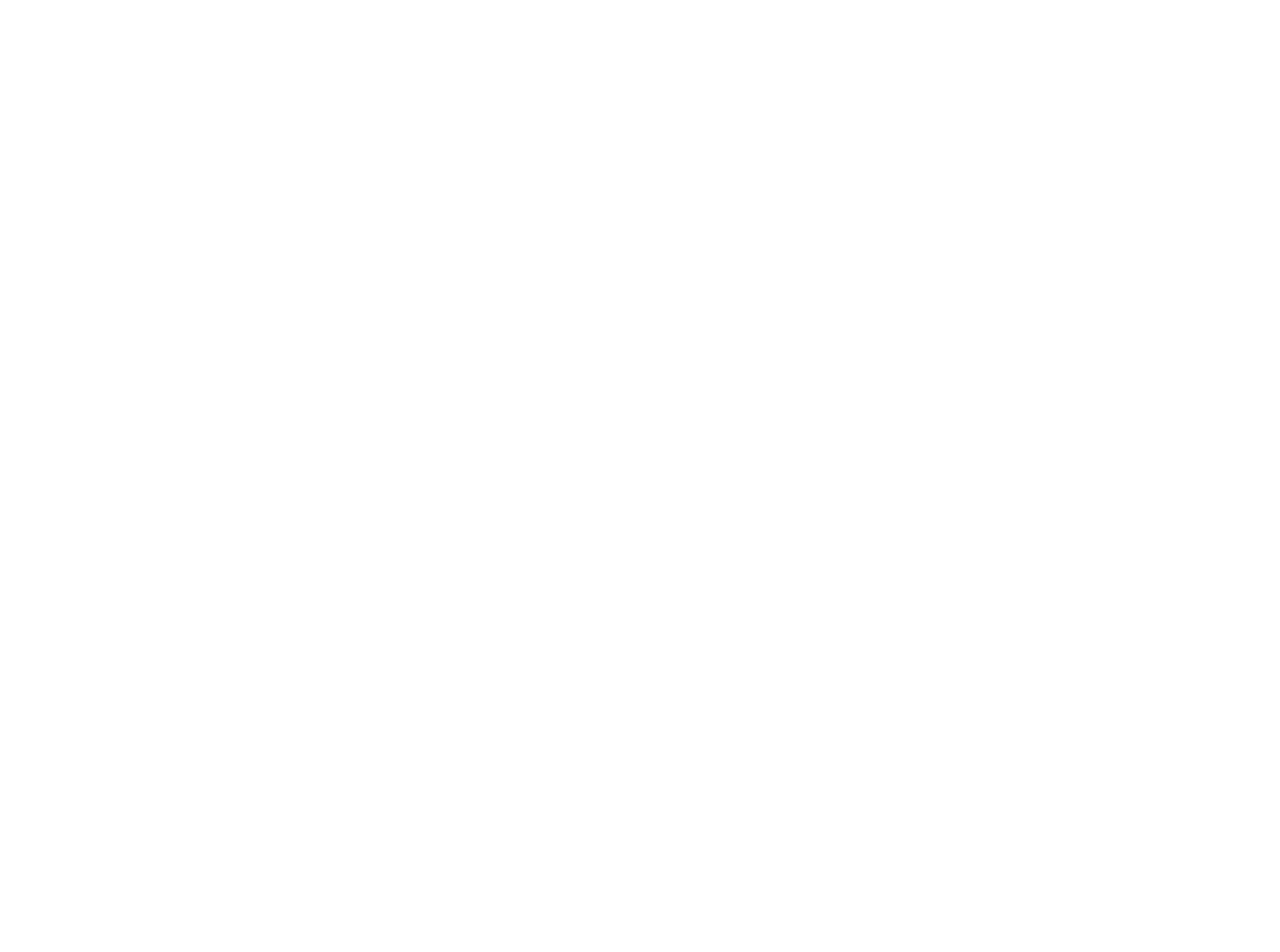
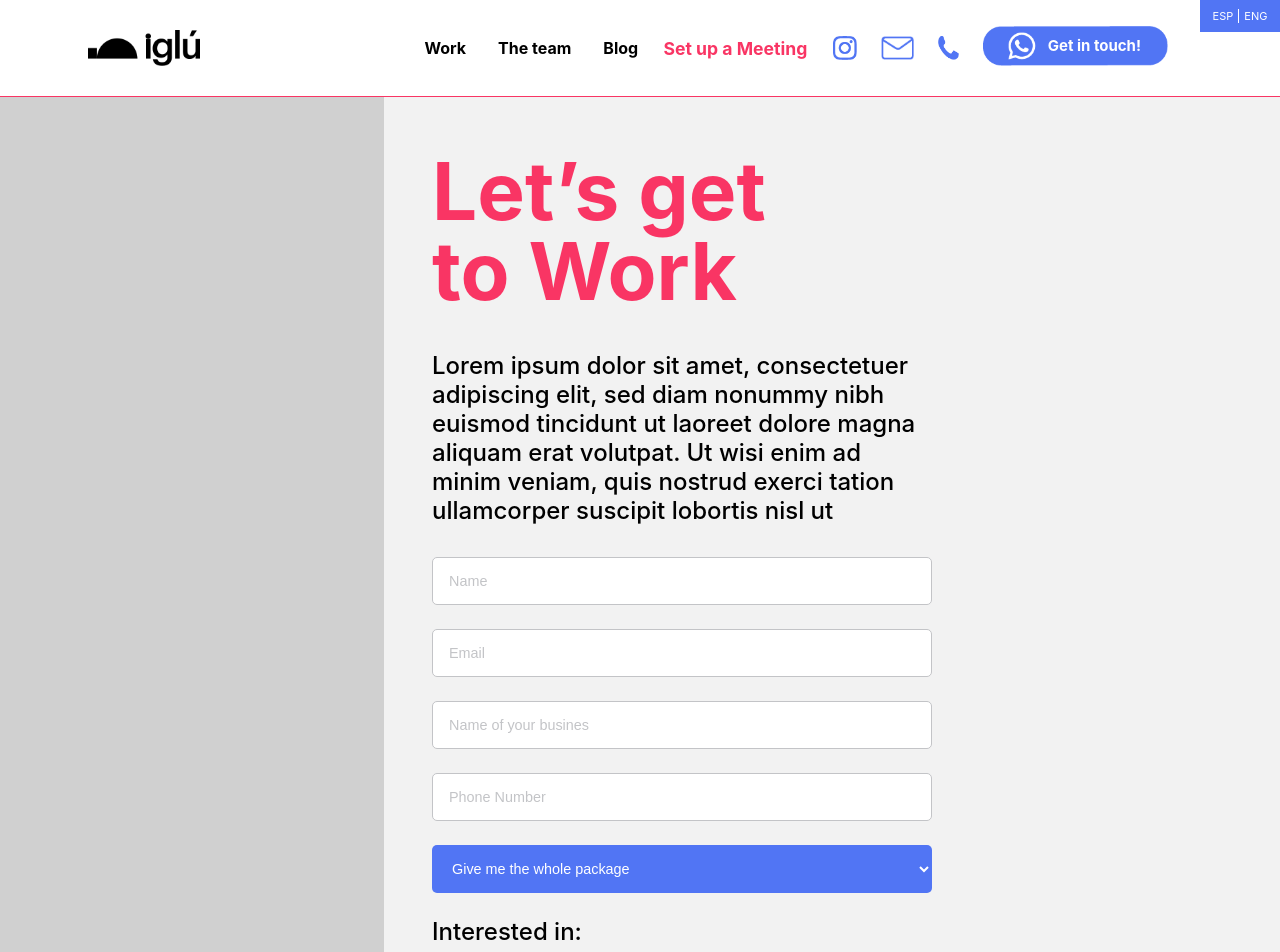
Before and after one commit to Javier-Cordobaq/Iglu, a React (Create React App) app in the folder client/: page /meting in a window 1280 px wide. Before the commit this address had no page. Shown: the top 952 px of the page. Before the commit the page ends 800 px from the top, so only its background shows below. Built offline with nearby package versions, Linux system fonts and the light colour scheme.

Commit message:
SetMeeting-LogIn

```diff
--- a/client/src/App.js
+++ b/client/src/App.js
@@ -2,15 +2,24 @@ import './App.css';
 import PaginaInicial from './components/PaginaInicial/PaginaInicial';
 import LandingWork from './components/LandingWork/LandingWork';
 import LandingTheTeam from './components/LandingTheTeam/LandingTheTeam';
+import SubirProductos from './components/SubirProductos/SubirProductos';
+import Meeting from './components/Meeting/Meeting';
+import LogIn from './components/LogIn/LogIn';
 import { Routes, Route } from 'react-router-dom'
+import { useSelector } from 'react-redux';
 
 function App() {
+
+  const login = useSelector(c => c.login)
+
   return (
     <div className="App">
       <Routes>
         <Route exact path='/' element={<PaginaInicial/>} />
         <Route exact path='/work' element={<LandingWork/>}/>
         <Route exact path='/team' element={<LandingTheTeam/>}/>
+        <Route exact path='/meting' element={<Meeting/>}/>
+        <Route exact path='/admin' element={login.length === 0 ? <LogIn/> : <SubirProductos/>} />
       </Routes>
     </div>
   );
--- /dev/null
+++ b/client/src/components/LogIn/LogIn.jsx
@@ -0,0 +1,61 @@
+import React, { useState } from 'react'
+import style from '../LogIn/LogIn.module.css'
+import Logo from '../../imagenes/logo.png'
+import { useDispatch } from 'react-redux';
+import { logIn } from '../../redux/actions';
+
+const LogIn = () => {
+
+    const [state, setState] = useState({
+        email: "",
+        password: ""
+    })
+
+    const dispatch = useDispatch()
+
+    const handleChange = (e) => {
+        setState({...state, [e.target.name]: e.target.value})
+    }
+
+     const handleSumbit = (e) => {
+        e.preventDefault();
+        dispatch(logIn(state))
+    }
+
+  return (
+    <div className={style.globalContainer}>
+
+        <div className={style.contCentrado}>
+            <div className={style.contImage}>
+                <img src={Logo} alt='Not Found'/>
+            </div>
+            <form onSubmit={handleSumbit} className={style.contenedorInputs}>
+                <div className={style.materialContainer}>
+                    <p>Usuario</p>
+                    <input
+                    type='text'
+                    name='email'
+                    value={state.email}
+                    onChange={handleChange}
+                    placeholder='Usuario'
+                    />
+                </div>
+                <div className={style.materialContainer}>
+                    <p>Contraseña</p>
+                    <input
+                    type='password'
+                    name='password'
+                    value={state.password}
+                    onChange={handleChange}
+                    placeholder='Contraseña'
+                    />
+                </div>
+                <button>Acceder</button>
+            </form>
+
+        </div>
+    </div>
+  )
+}
+
+export default LogIn
--- /dev/null
+++ b/client/src/components/LogIn/LogIn.module.css
@@ -0,0 +1,80 @@
+.globalContainer {
+    display: grid;
+    place-items: center;
+    min-height: 100vh;
+    background: #f0f0f1;
+}
+
+.contenedorInputs {
+    display: flex;
+    flex-direction: column;
+    margin-top: 20px;
+    margin-left: 0;
+    padding: 26px 24px 34px;
+    font-weight: 400;
+    overflow: hidden;
+    background: #fff;
+    border: 1px solid #c3c4c7;
+    box-shadow: 0 1px 3px rgb(0 0 0 / 4%);
+}
+
+.contenedorInputs button {
+    padding: 0 14px;
+    line-height: 2.71428571;
+    font-size: 14px;
+    vertical-align: middle;
+    min-height: 40px;
+    margin-bottom: 4px;
+    background-color: #5175f4;
+    border: none;
+    color: white;
+    border-radius: 4px;
+    transition: 0.2s all;
+}
+
+.contenedorInputs button:hover {
+    background-color: #4260cb;
+    cursor: pointer;
+}
+
+.contenedorInputs div:last-of-type {
+    margin-bottom: 2rem;
+    width: 100%;
+}
+.materialContainer p{
+    color: #abbdff;
+    font-weight: bold;
+    text-align: left;
+    margin-bottom: 5px;
+}
+.materialContainer input{
+    width: 100%;
+    border: 1px solid #c3c4c7;
+    padding: 0;
+    outline: none;
+    padding: 0 1rem;
+    box-sizing: border-box;
+    height: 3rem;
+    border-radius: 5px;
+    font-size: 0.9rem;
+}
+.materialContainer input::placeholder {
+    color: #c3c4c7;
+    font-weight: bold;
+}
+
+.contImage {
+    display: flex;
+    justify-content: center;
+    width: 100%;
+    height: auto;
+}
+
+.contImage img {
+    object-fit: cover;
+    width: 80%;
+}
+
+.contCentrado {
+    width: 20rem;
+}
--- /dev/null
+++ b/client/src/components/Meeting/Meeting.jsx
@@ -0,0 +1,52 @@
+import React from 'react'
+import Nav from '../Nav/Nav'
+import style from '../Meeting/Meeting.module.css'
+
+const Meeting = () => {
+  return (
+    <div>
+        <Nav/>
+        <div className={style.contenedor}>
+            <div className={style.contImg}>
+
+            </div>
+            <div className={style.contForm}>
+                <h1>Let’s get<br/> to Work</h1>
+                <p>Lorem ipsum dolor sit amet, consectetuer
+                adipiscing elit, sed diam nonummy nibh euismod
+                tincidunt ut laoreet dolore magna aliquam erat
+                volutpat. Ut wisi enim ad minim veniam, quis
+                nostrud exerci tation ullamcorper suscipit lobortis
+                nisl ut</p>
+                    <input
+                    type="text"
+                    placeholder='Name'
+                    className={style.inputs}
+                    />
+                    <input
+                    type="text"
+                    placeholder='Email'
+                    className={style.inputs}
+                    />
+                    <input
+                    type="text"
+                    placeholder='Name of your busines'
+                    className={style.inputs}
+                    />
+                    <input
+                    type="text"
+                    placeholder='Phone Number'
+                    className={style.inputs}
+                    />
+                    <select className={style.select}>
+                        <option>Give me the whole package</option>
+                        <option>2</option>
+                    </select>
+                    <p>Interested in: </p>
+            </div>
+        </div>
+    </div>
+  )
+}
+
+export default Meeting
--- /dev/null
+++ b/client/src/components/Meeting/Meeting.module.css
@@ -0,0 +1,82 @@
+.contenedor {
+    width: 100%;
+    height: auto;
+    background-color: #f2f2f2;
+    display: flex;
+}
+.contImg{
+ width: 30%;
+ height: 150vh;
+ background-color: rgb(208, 208, 208)
+}
+.contForm{
+    display: flex;
+    flex-direction: column;
+    width: 500px;
+    height: auto;
+    box-sizing: border-box;
+    margin-left: 3rem;
+    text-align: left;
+}
+.contForm h1 {
+    font-size: 5rem;
+    line-height: 100%;
+    color: #f93564;
+    margin-bottom: 1rem;
+}
+.contForm p {
+    font-size: 1.5rem;
+    margin-bottom: 2rem;
+    font-weight: 450;
+}
+.select {
+    height: 3rem;
+    width: 100%;
+    outline: none;
+    border: none;
+    background-color: #5175f4;
+    color: white;
+    border-radius: 5px;
+    box-sizing: border-box;
+    padding: 0 1rem;
+    font-size: 0.9rem;
+}
+.inputs{
+    height: 100%;
+    width: 100%;
+    border: 1px solid #c3c4c7;
+    padding: 0;
+    outline: none;
+    padding: 0 1rem;
+    box-sizing: border-box;
+    height: 3rem;
+    border-radius: 5px;
+    font-size: 0.9rem;
+    margin-bottom: 1.5rem;
+}
+.inputs::placeholder {
+    color: #c3c4c7;
+}
+
+@media only screen and (max-width: 768px) {
+    .contenedor {
+        padding: 0 6rem;
+        flex-direction: column;
+        box-sizing: border-box;
+    }
+    .contImg{
+        width: 100%;
+        height: 50vh;
+        margin-top: 3rem;
+    }
+    .contForm{
+        width: 100%;
+        margin-left: 0;
+    }
+}
+
+@media only screen and (max-width: 600px) {
+    .contenedor {
+        padding: 0 1rem;
+    }
+}
--- a/client/src/components/Nav/Nav.jsx
+++ b/client/src/components/Nav/Nav.jsx
@@ -14,11 +14,12 @@ const Nav = () => {
     const principal = '/'
     const work = '/work'
     const team = '/team'
+    const meting = '/meting'
     const ruta = window.location.pathname
 
   return (
     <div className={style.contenedorSticky}>
-        <div className={`${ruta === principal ? style.contenedor : ruta === team ? style.contenedorTeam:style.contenedorWork}`}>
+        <div className={`${ruta === principal ? style.contenedor : ruta === team ? style.contenedorTeam: ruta === work ? style.contenedorWork:style.contenedorMeet}`}>
             <Link to='/'>
             <div className={`${ruta === principal ? style.logo:style.logoTeam}`}>
                 <img src={logo} alt='' />
@@ -29,7 +30,7 @@ const Nav = () => {
                     <Link to='/work'><li className={`${ruta === work ? style.work:style.noSelect}`}>Work</li></Link>
                     <Link to='/team'><li className={`${ruta === team ? style.team:style.noSelect}`}>The team</li></Link>
                     <li>Blog</li>
-                    <li>Set up a Meeting</li>
+                    <Link to='/meting'><li className={`${ruta === meting ? style.meting:style.noSelect}`}>Set up a Meeting</li></Link>
                 </ul>
                     <div className={style.redesSociales}>
                             <img className={style.logos} src={instagram} alt="" />
@@ -81,7 +82,7 @@ const Nav = () => {
                         <Link to='/work'><li>Work</li></Link>
                         <Link to='/team'><li>The team</li></Link>
                         <li>Blog</li>
-                        <li>Set up a Meeting</li>
+                        <Link to='/meting'><li>Set up a Meeting</li></Link>
                     </ul>
                         <div className={style.redesSociales}>
                                 <img className={style.logos} src={instagram} alt="" />
--- a/client/src/components/Nav/Nav.module.css
+++ b/client/src/components/Nav/Nav.module.css
@@ -24,6 +24,14 @@
     height: 6rem;
     width: 100%;
     border-bottom: 1px solid #5fb73b;
+    display: flex;
+    justify-content: space-between;
+    background-color: white;
+}
+.contenedorMeet{
+    height: 6rem;
+    width: 100%;
+    border-bottom: 1px solid #f93564;
     display: flex;
     justify-content: space-between;
     background-color: white;
@@ -81,6 +89,11 @@
     color: #f978ce;
     transform: scale(1.1);
 }
+.meting{
+    color: #f93564;
+    transform: scale(1.1);
+}
+
 .noSelect {
     color: black;
 }
@@ -174,7 +187,9 @@
     .logo {
         margin-left: 1rem;
     }
-
+    .contenedorMeet{
+        display: none;
+    }
     .contendorNavCelular {
         height: 6rem;
         width: 100%;
--- /dev/null
+++ b/client/src/components/SubirProductos/SubirProductos.jsx
@@ -0,0 +1,10 @@
+import React from 'react'
+import style from '../SubirProductos/SubirProductos.module.css'
+
+const SubirProductos = () => {
+  return (
+    <div className={style.centrar}>SubirProductos</div>
+  )
+}
+
+export default SubirProductos
--- a/client/src/redux/actions/index.js
+++ b/client/src/redux/actions/index.js
@@ -2,6 +2,7 @@ import axios from 'axios'
 
 export const INGLES = 'INGLES'
 export const FILTRO = 'FILTRO'
+export const LOG_IN = 'LOG_IN'
 export const SET_MENSAJE = 'SET_MENSAJE'
 export const GET_TIPOS = 'GET_TIPOS'
 export const POST_USUARIOS = 'POST_USUARIOS'
@@ -51,3 +52,11 @@ export const postUsuarios = (info) => async dispatch => {
     })
 
 }
+
+export const logIn = (usuario) => async dispatch => {
+    /* const json = await axios.post(`/admin`, usuario) */
+    return dispatch({
+        type: LOG_IN,
+        payload: usuario
+    })
+}
--- a/client/src/redux/reducer/index.js
+++ b/client/src/redux/reducer/index.js
@@ -2,11 +2,13 @@ import {
   FILTRO,
   INGLES,
   SET_MENSAJE,
+  LOG_IN
 } from "../actions/index";
 
 const inicialState = {
   idioma: "español",
-  filtro: []
+  filtro: [],
+  login: [],
 };
 
 const rootReducer = (state = inicialState, action) => {
@@ -27,6 +29,11 @@ const rootReducer = (state = inicialState, action) => {
         ...state,
         idioma: state.idioma === "español" ? "ingles" : "español",
       };
+    case LOG_IN:
+        return {
+          ...state,
+          login: action.payload,
+        };
 
     default:
       return state;
```
Also changed, not shown: client/src/components/SubirProductos/SubirProductos.module.css (added), 11 other files (tests, documents, lock files or other folders).
